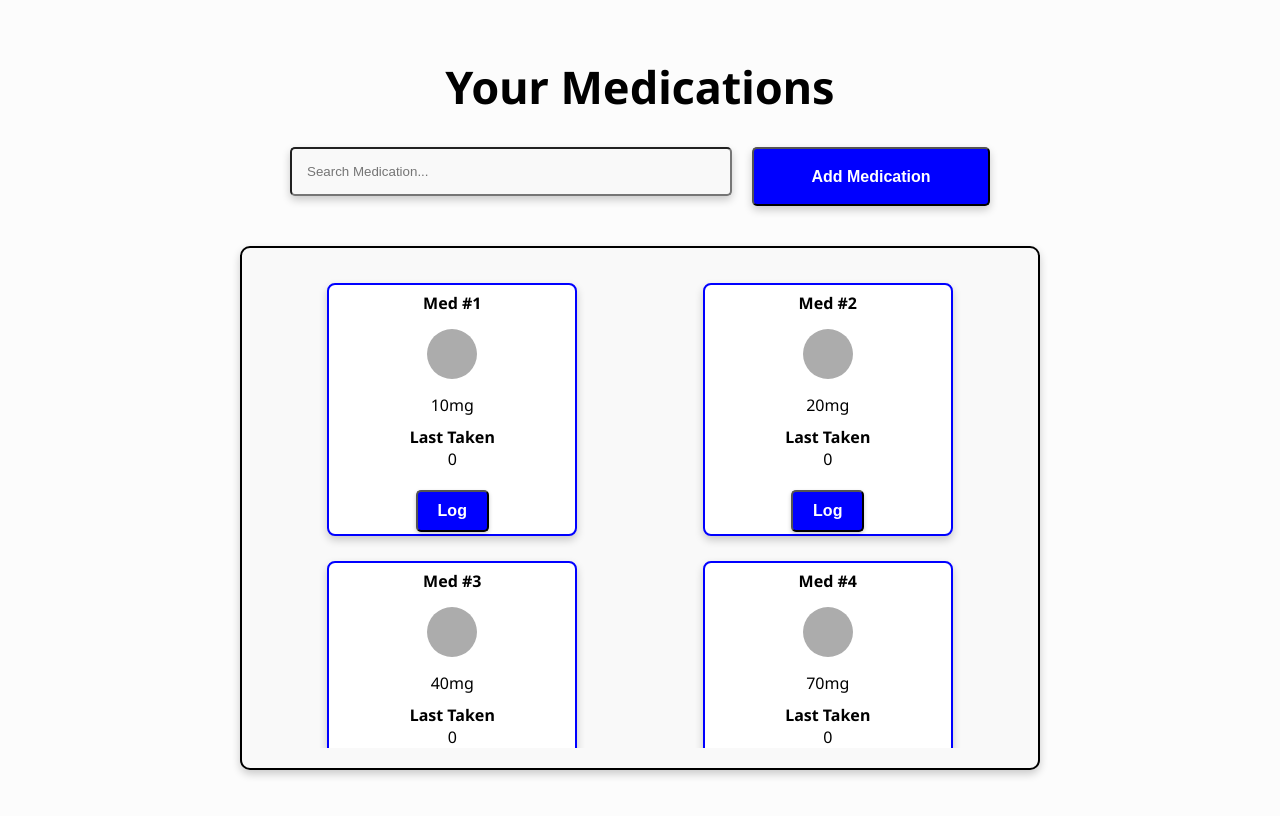
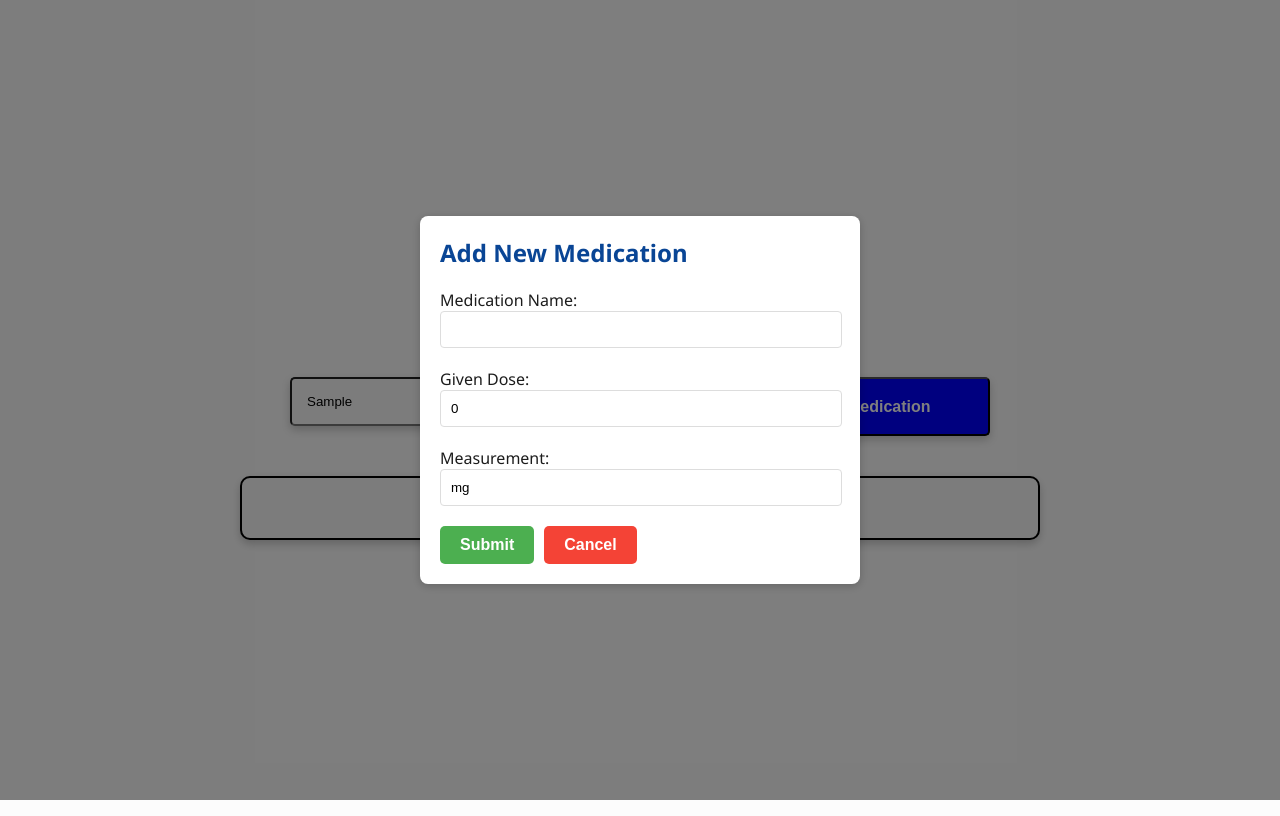
Before and after one commit to ojosproject/iris, a Next.js app: page /log_view in a window 1280 px wide. Both pictures are taken after typing "Sample" into the empty fields and a click on the button "Add Medication". Built offline with nearby package versions, Linux system fonts and the light colour scheme.

Commit message:
feat(log_view): add medication button
Add a functional medication button

```diff
--- a/src/app/log_view/LogTab.css
+++ b/src/app/log_view/LogTab.css
@@ -122,9 +122,6 @@ input {
   background-color: #f9f9f9;
   box-shadow: 0 4px 8px rgba(0, 0, 0, 0.2);
   box-sizing: border-box;
-  display: flex;
-  justify-content: flex-start; /* Aligns items to the left */
-  flex-wrap: wrap; /* Allows wrapping if necessary */
 }
 
 .buttonGroup {
--- a/src/app/log_view/components/LogConfirmation.css
+++ b/src/app/log_view/components/LogConfirmation.css
@@ -50,6 +50,33 @@
   width: 45%;
 }
 
-.buttonGroup:hover {
-  background-color: #414141;
+.buttonGroup button {
+  padding: 10px 20px;
+  border: none;
+  border-radius: 5px;
+  font-size: 16px;
+  cursor: pointer;
+  transition:
+    background-color 0.3s ease,
+    color 0.3s ease;
 }
+
+.buttonGroup button:first-child {
+  background-color: #4caf50;
+  color: white;
+}
+
+.buttonGroup button:first-child:hover {
+  background-color: #45a049;
+  cursor: pointer;
+}
+
+.buttonGroup button:last-child {
+  background-color: #f44336;
+  color: white;
+}
+
+.buttonGroup button:last-child:hover {
+  background-color: #e53935;
+  cursor: pointer;
+}
--- /dev/null
+++ b/src/app/log_view/components/NewMed.css
@@ -0,0 +1,66 @@
+.modal {
+  position: fixed;
+  top: 0;
+  left: 0;
+  width: 100%;
+  height: 100%;
+  background: rgba(0, 0, 0, 0.5);
+  display: flex;
+  align-items: center;
+  justify-content: center;
+  z-index: 1000;
+}
+
+.modal-content {
+  background: white;
+  padding: 20px;
+  border-radius: 8px;
+  box-shadow: 0 2px 10px rgba(0, 0, 0, 0.2);
+  width: 400px;
+}
+
+.modal-content h2 {
+  margin-top: 0;
+}
+
+.modal-content label {
+  display: block;
+  margin-bottom: 10px;
+}
+
+.modal-content input {
+  width: calc(100% - 20px);
+  padding: 10px;
+  border-radius: 4px;
+  border: 1px solid #ddd;
+  margin-bottom: 10px;
+}
+
+.modal-content button {
+  padding: 10px 20px;
+  border-radius: 5px;
+  border: none;
+  color: white;
+  font-size: 16px;
+  cursor: pointer;
+  transition:
+    background-color 0.3s ease,
+    transform 0.2s ease;
+  margin-right: 10px;
+}
+
+.modal-content .submit-button {
+  background-color: #4caf50;
+}
+
+.modal-content .submit-button:hover {
+  background-color: #39833d;
+}
+
+.modal-content .cancel-button {
+  background-color: #f44336;
+}
+
+.modal-content .cancel-button:hover {
+  background-color: #ce2f2c;
+}
--- /dev/null
+++ b/src/app/log_view/components/NewMed.tsx
@@ -0,0 +1,82 @@
+import React, { useState } from 'react';
+import { MedicationLog } from "@/types";
+import "./NewMed.css";
+
+interface MedicationModalProps {
+    isOpen: boolean;
+    onClose: () => void;
+    onSubmit: (newMedication: MedicationLog) => void;
+}
+
+const MedicationModal: React.FC<MedicationModalProps> = ({ isOpen, onClose, onSubmit }) => {
+    const [medicationName, setMedicationName] = useState('');
+    const [givenDose, setGivenDose] = useState(0);
+    const [measurement, setMeasurement] = useState('mg');
+    // Set timestamp to 0 by default
+    //const [timestamp, setTimestamp] = useState(Date.now());
+
+    const handleSubmit = () => {
+        if (!medicationName) {
+            alert('Medication name cannot be empty!');
+            return;
+        }
+        onSubmit({
+            medication_name: medicationName,
+            given_dose: givenDose,
+            measurement,
+            timestamp: 0,
+        });
+
+        setMedicationName('');
+        setGivenDose(0);
+        setMeasurement('mg');
+        onClose();
+    };
+
+    if (!isOpen) return null;
+
+    return (
+        <div className="modal">
+            <div className="modal-content">
+                <h2>Add New Medication</h2>
+                <label>
+                    Medication Name:
+                    <input
+                        type="text"
+                        value={medicationName}
+                        onChange={(e) => setMedicationName(e.target.value)}
+                    />
+                </label>
+                <label>
+                    Given Dose:
+                    <input
+                        type="number"
+                        value={givenDose}
+                        onChange={(e) => setGivenDose(Number(e.target.value))}
+                    />
+                </label>
+                <label>
+                    Measurement:
+                    <input
+                        type="text"
+                        value={measurement}
+                        onChange={(e) => setMeasurement(e.target.value)}
+                    />
+                </label>
+                {/* Timestamp input can be omitted or set to default */}
+                {/* <label>
+                    Timestamp:
+                    <input
+                        type="datetime-local"
+                        value={new Date(timestamp).toISOString().slice(0, -1)}
+                        onChange={(e) => setTimestamp(new Date(e.target.value).getTime())}
+                    />
+                </label> */}
+                <button className="submit-button" onClick={handleSubmit}>Submit</button>
+                <button className="cancel-button" onClick={onClose}>Cancel</button>
+            </div>
+        </div>
+    );
+};
+
+export default MedicationModal;
--- a/src/app/log_view/page.tsx
+++ b/src/app/log_view/page.tsx
@@ -2,12 +2,24 @@
 import React, { useState } from "react";
 import "./LogTab.css";
 import ConfirmationModal from "./components/LogConfirmation";
+import MedicationModal from "./components/NewMed";
 // * Added MedicationLog type to reflect how data will return from the backend
 // Idk if we need frequency. I'll check in soon.
 import { MedicationLog } from "@/types";
 
 const LogTab: React.FC = () => {
   const [searchQuery, setSearchQuery] = useState("");
+  const handleSearchChange = (event: React.ChangeEvent<HTMLInputElement>) => {
+    setSearchQuery(event.target.value);
+  };
+  const [selectedMedication, setSelectedMedication] =
+    useState<MedicationLog | null>(null);
+  const [isModalOpen, setIsModalOpen] = useState(false);
+  const medicationSelect = (log: MedicationLog) => {
+    setSelectedMedication(log);
+    setIsModalOpen(true);
+  };
+
   const [medicationLogs, setMedicationLogs] = useState<MedicationLog[]>([
     //TODO: keep frequency but change to "x amount / hour", allow manual input of medication
     {
@@ -37,19 +49,6 @@ const LogTab: React.FC = () => {
     },
   ]);
 
-  const handleSearchChange = (event: React.ChangeEvent<HTMLInputElement>) => {
-    setSearchQuery(event.target.value);
-  };
-
-  const [selectedMedication, setSelectedMedication] =
-    useState<MedicationLog | null>(null);
-  const [isModalOpen, setIsModalOpen] = useState(false);
-
-  const medicationSelect = (log: MedicationLog) => {
-    setSelectedMedication(log);
-    setIsModalOpen(true);
-  };
-
   const medicationView = (log: MedicationLog) => {
     //TODO: add a way to use the med view log
   };
@@ -74,26 +73,32 @@ const LogTab: React.FC = () => {
   );
 
   const handleAddMedication = () => {
-    const newMedicationName = searchQuery.trim();
+    setIsModalOpen(true);
+  };
 
-    const exists = medicationLogs.some(
-      (log: MedicationLog) => log.medication_name.toLowerCase() === newMedicationName.toLowerCase()
+  // Function to handle the submission of new medication
+  //  TODO: Only adding medication to the list for now, need to implement backend
+  const handleModalSubmit = (newMedication: MedicationLog) => {
+    const exists = medicationLogs.some(log =>
+      log.medication_name.toLowerCase() === newMedication.medication_name.toLowerCase()
     );
 
-    if (!exists && newMedicationName !== "") {
-      const newMedicationLog: MedicationLog = {
-        medication_name: newMedicationName,
-        given_dose: 0, // Set default values or prompt the user for input
-        measurement: "mg",
-        timestamp: 0, // Current timestamp, 0 for now
-      };
+    if (exists) {
+      alert('Medication already exists!');
+      return;
+    } else if (newMedication.given_dose <= 0) {
+      alert('Please provide valid medication details.');
+      return;
+    }
 
-      setMedicationLogs([...medicationLogs, newMedicationLog]);
-      setSearchQuery("");
-    } else {
-      alert("This medication already exists or the input is empty!");
-    }
+    setMedicationLogs([...medicationLogs, newMedication]);
+    setIsModalOpen(false);
   };
+
+  const handleModalClose = () => {
+    setIsModalOpen(false);
+  };
+
 
   //TODO: fix search display
   return (
@@ -110,8 +115,15 @@ const LogTab: React.FC = () => {
         <button onClick={handleAddMedication} className="addMedicationButton">
           Add Medication
         </button>
+        <MedicationModal
+          isOpen={isModalOpen}
+          onClose={handleModalClose}
+          onSubmit={handleModalSubmit}
+        />
+        {/* TODO: Add more UI element */}
       </div>
       <div className="medsWrap">
+        {/* TODO: Fix the display of medication in odd amount */}
         <div className="logsContainer">
           {filteredLogs.map((log, index) => (
             <div key={index} className="logMeds">
```
